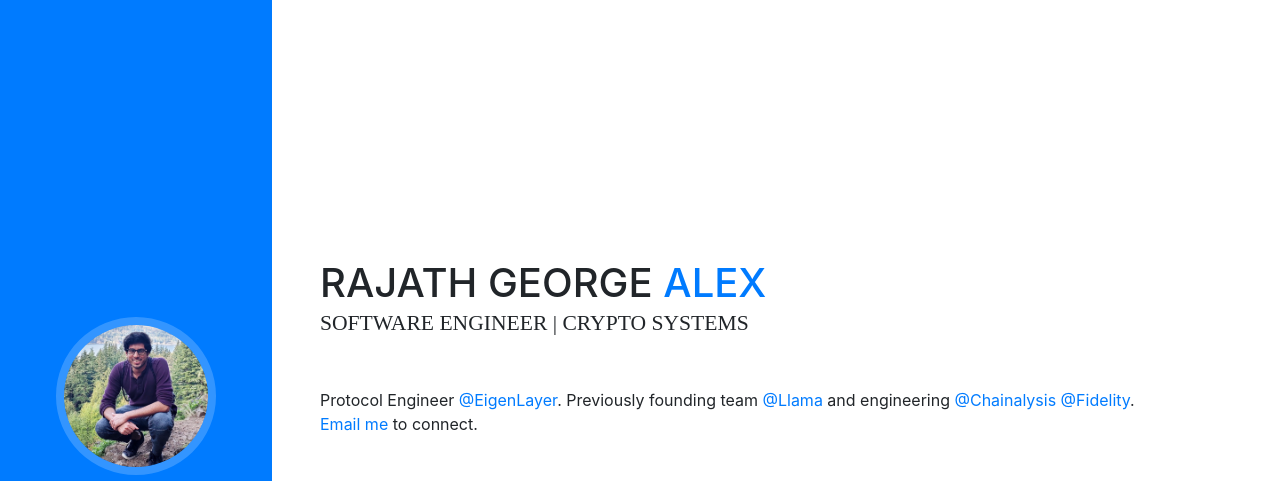
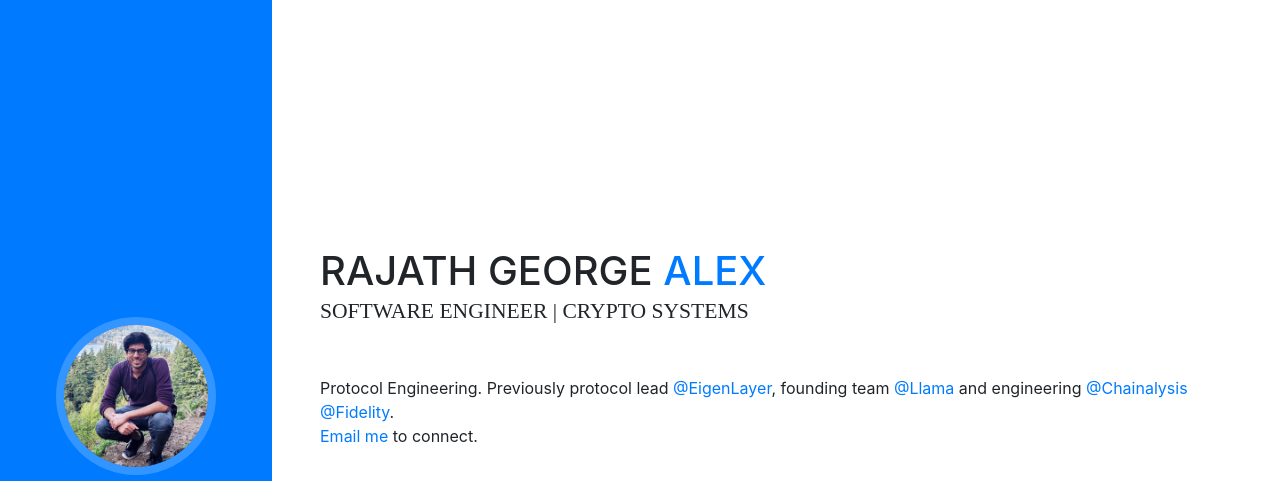
Before and after one commit to 0xrajath/0xrajath.github.io, a website with bundled scripts: page index.html in a window 1280 px wide. Shown: the top 481 px of the page. Built offline with nearby package versions, Linux system fonts and the light colour scheme; a web font is replaced by a local one.

Commit message:
Updated bio

```diff
--- a/index.html
+++ b/index.html
@@ -53,7 +53,7 @@
           <div class="subheading mb-5">Software Engineer | Crypto Systems
 
           </div>
-          <p class="mb-5">Protocol Engineer <a href="https://www.eigenlayer.xyz/" target="_blank">@EigenLayer</a>. Previously founding team <a href="https://github.com/llamaxyz/llama" target="_blank">@Llama</a> and engineering <a href="https://www.chainalysis.com/" target="_blank">@Chainalysis</a> <a href="https://www.fidelity.com/" target="_blank">@Fidelity</a>.
+          <p class="mb-5">Protocol Engineering. Previously protocol lead <a href="https://www.eigenlayer.xyz/" target="_blank">@EigenLayer</a>, founding team <a href="https://github.com/llamaxyz/llama" target="_blank">@Llama</a> and engineering <a href="https://www.chainalysis.com/" target="_blank">@Chainalysis</a> <a href="https://www.fidelity.com/" target="_blank">@Fidelity</a>.
             <br /> <a href="mailto:rajathalex@gmail.com">Email me</a> to connect.</p>
           <ul class="list-inline list-social-icons mb-0">
               <li class="list-inline-item">
```
